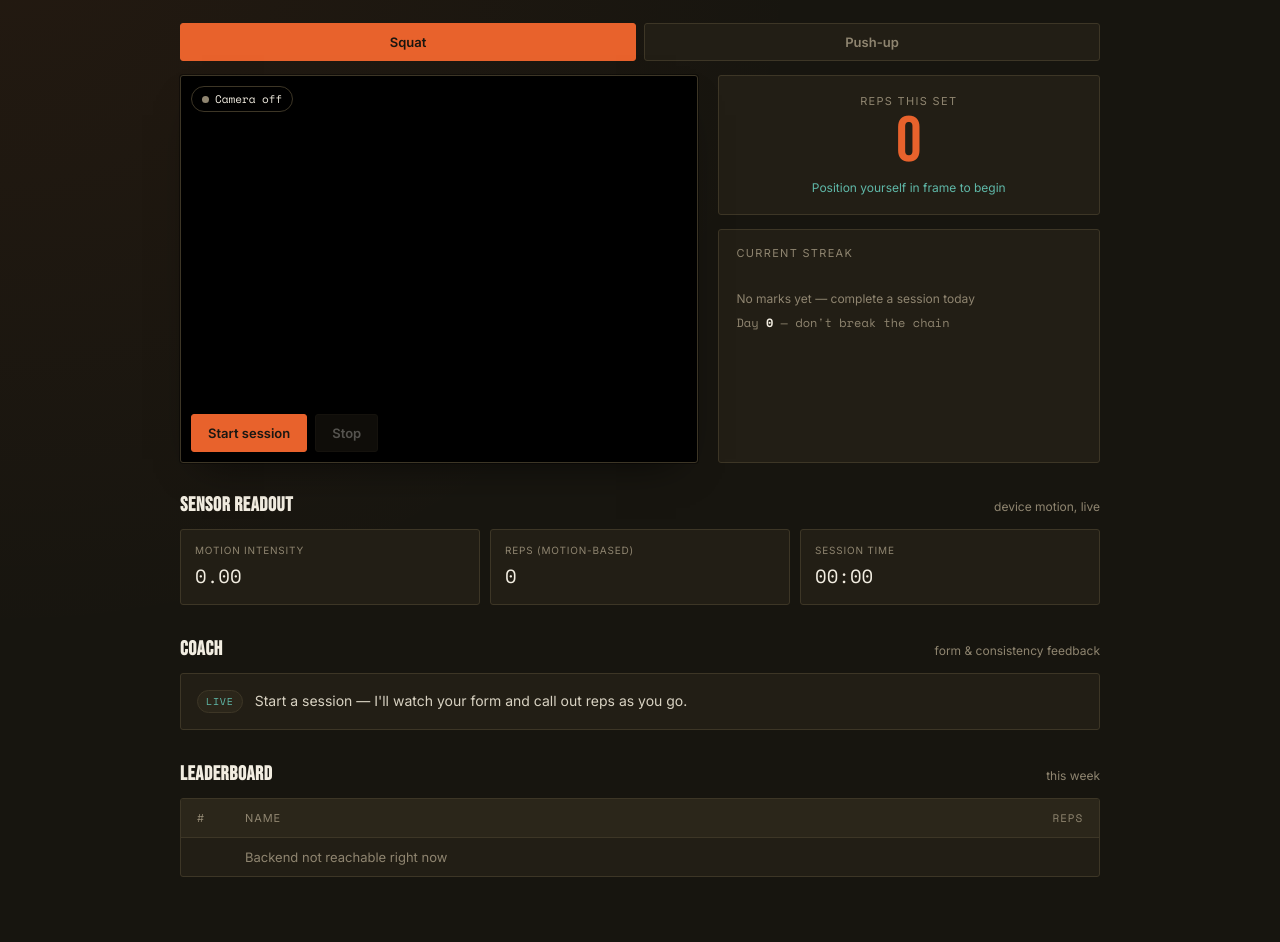
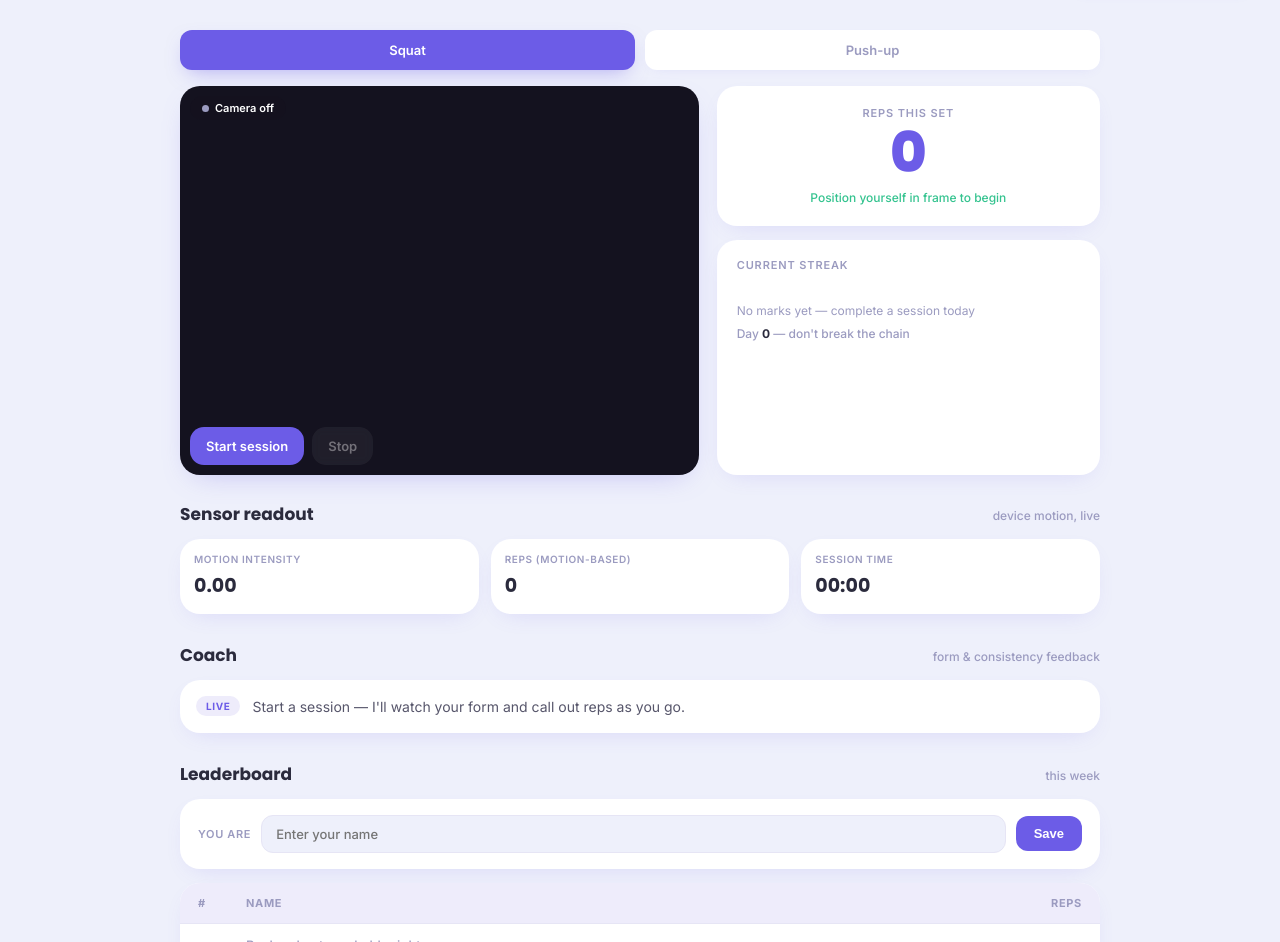
Before and after one commit to muthupriyan-dev/disciplinex, a plain HTML site: page frontend/index.html in a window 1280 px wide. Shown: the part 70-1012 px from the top of the page. Drawn offline with nearby package versions, Linux system fonts and the light colour scheme; no server answers.

Commit message:
Revamp styles and layout for DisciplineX app
Updated styles and structure for the DisciplineX web app, including changes to layout, colors, and font families. Enhanced user interface elements such as buttons, cards, and headers for improved aesthetics and usability.

```diff
--- a/frontend/index.html
+++ b/frontend/index.html
@@ -5,170 +5,179 @@
 <meta name="viewport" content="width=device-width, initial-scale=1.0">
 <title>DisciplineX — Show Up. Prove It.</title>
 <link rel="preconnect" href="https://fonts.googleapis.com">
-<link href="https://fonts.googleapis.com/css2?family=Bebas+Neue&family=Inter:wght@400;500;600;700&family=Space+Mono:wght@400;700&display=swap" rel="stylesheet">
+<link href="https://fonts.googleapis.com/css2?family=Poppins:wght@500;600;700;800&family=Inter:wght@400;500;600;700&display=swap" rel="stylesheet">
 <style>
   :root{
-    --bg: #17150f;
-    --surface: #221e15;
-    --surface-2: #2b261a;
-    --line: #3d3626;
-    --text: #f2ede1;
-    --muted: #8f8570;
-    --accent: #e8622c;
-    --accent-glow: rgba(232,98,44,0.35);
-    --good: #5fb8a8;
-    --radius: 3px;
+    --bg: #eef0fb;
+    --card: #ffffff;
+    --chip: #eeecfb;
+    --line: #e6e5f5;
+    --text: #2b2b3d;
+    --muted: #9b9bc0;
+    --accent: #6c5ce7;
+    --accent-dark: #5644d1;
+    --good: #34c38f;
+    --warn: #ff7a59;
+    --radius: 20px;
+    --radius-sm: 12px;
   }
   *{box-sizing:border-box;margin:0;padding:0;}
   body{
-    background:
-      radial-gradient(ellipse at top left, rgba(232,98,44,0.06), transparent 45%),
-      var(--bg);
+    background:var(--bg);
     color:var(--text);
     font-family:'Inter',sans-serif;
     min-height:100vh;
     -webkit-font-smoothing:antialiased;
   }
-  .mono{font-family:'Space Mono',monospace;}
-  .display{font-family:'Bebas Neue',sans-serif;letter-spacing:0.03em;}
+  .display{font-family:'Poppins',sans-serif;}
 
   header{
     display:flex;align-items:center;justify-content:space-between;
-    padding:16px 22px;
-    border-bottom:1px solid var(--line);
-    position:sticky;top:0;background:rgba(23,21,15,0.92);backdrop-filter:blur(6px);
+    padding:18px 22px;
+    position:sticky;top:0;background:rgba(238,240,251,0.9);backdrop-filter:blur(6px);
     z-index:50;
   }
   .logo{
-    font-family:'Bebas Neue',sans-serif;
-    font-size:26px;letter-spacing:0.04em;
+    font-family:'Poppins',sans-serif;font-weight:800;
+    font-size:20px;letter-spacing:-0.01em;color:var(--text);
   }
   .logo span{color:var(--accent);}
-  nav{display:flex;gap:6px;}
+  nav{display:flex;gap:6px;background:var(--card);padding:5px;border-radius:30px;box-shadow:0 4px 14px -6px rgba(108,92,231,0.18);}
   nav button{
-    background:none;border:1px solid transparent;color:var(--muted);
+    background:none;border:none;color:var(--muted);
     font-family:'Inter';font-size:13px;font-weight:600;
-    padding:8px 14px;border-radius:var(--radius);cursor:pointer;
-    letter-spacing:0.02em;transition:all .15s ease;
+    padding:9px 16px;border-radius:24px;cursor:pointer;
+    transition:all .18s ease;
   }
-  nav button.active{color:var(--text);border-color:var(--line);background:var(--surface);}
-  nav button:hover{color:var(--text);}
+  nav button.active{color:#fff;background:var(--accent);}
 
-  main{max-width:960px;margin:0 auto;padding:26px 20px 80px;}
+  main{max-width:960px;margin:0 auto;padding:20px 20px 80px;}
 
-  .mode-row{display:flex;gap:8px;margin-bottom:14px;}
+  .mode-row{display:flex;gap:10px;margin-bottom:16px;}
   .mode-btn{
-    flex:1;background:var(--surface);border:1px solid var(--line);color:var(--muted);
-    font-family:'Inter';font-weight:600;font-size:13px;padding:10px;border-radius:var(--radius);
-    cursor:pointer;transition:all .15s ease;
+    flex:1;background:var(--card);border:none;color:var(--muted);
+    font-family:'Inter';font-weight:600;font-size:13px;padding:12px;border-radius:var(--radius-sm);
+    cursor:pointer;transition:all .18s ease;box-shadow:0 4px 14px -8px rgba(108,92,231,0.18);
   }
-  .mode-btn.active{color:var(--bg);background:var(--accent);border-color:var(--accent);}
+  .mode-btn.active{color:#fff;background:var(--accent);box-shadow:0 8px 20px -8px rgba(108,92,231,0.5);}
+
+  .card{
+    background:var(--card);border-radius:var(--radius);
+    box-shadow:0 8px 24px -12px rgba(108,92,231,0.22);
+  }
 
   /* HERO */
   .hero{
-    display:grid;grid-template-columns:1.15fr 0.85fr;gap:20px;
-    margin-bottom:30px;
+    display:grid;grid-template-columns:1.15fr 0.85fr;gap:18px;
+    margin-bottom:26px;
   }
   @media(max-width:760px){.hero{grid-template-columns:1fr;}}
   .cam-wrap{
-    position:relative;background:#000;border-radius:var(--radius);
-    overflow:hidden;border:1px solid var(--line);aspect-ratio:4/3;
-    box-shadow:0 0 0 1px rgba(0,0,0,0.4), 0 18px 40px -22px rgba(0,0,0,0.7);
+    position:relative;background:#14121f;border-radius:var(--radius);
+    overflow:hidden;aspect-ratio:4/3;
+    box-shadow:0 10px 30px -14px rgba(108,92,231,0.4);
   }
   video, canvas{position:absolute;top:0;left:0;width:100%;height:100%;object-fit:cover;}
   video{transform:scaleX(-1);}
   canvas{transform:scaleX(-1);}
   .cam-badge{
     position:absolute;top:10px;left:10px;z-index:5;
-    background:rgba(0,0,0,0.6);border:1px solid var(--line);
-    padding:4px 10px;border-radius:20px;font-size:11px;font-family:'Space Mono';
+    background:rgba(20,18,31,0.6);
+    padding:5px 12px;border-radius:20px;font-size:11px;font-family:'Inter';font-weight:600;color:#fff;
     display:flex;align-items:center;gap:6px;
   }
-  .dot{width:7px;height:7px;border-radius:50%;background:var(--muted);}
-  .dot.live{background:var(--accent);box-shadow:0 0 0 4px var(--accent-glow);animation:pulse 1.6s infinite;}
-  @keyframes pulse{0%,100%{box-shadow:0 0 0 3px var(--accent-glow);}50%{box-shadow:0 0 0 6px transparent;}}
+  .dot{width:7px;height:7px;border-radius:50%;background:#9b9bc0;}
+  .dot.live{background:#ff5c5c;box-shadow:0 0 0 4px rgba(255,92,92,0.3);animation:pulse 1.6s infinite;}
+  @keyframes pulse{0%,100%{box-shadow:0 0 0 3px rgba(255,92,92,0.3);}50%{box-shadow:0 0 0 6px transparent;}}
   .cam-controls{
     position:absolute;bottom:10px;left:10px;right:10px;z-index:5;
     display:flex;gap:8px;
   }
   .btn{
     font-family:'Inter';font-weight:600;font-size:13px;
-    padding:10px 16px;border-radius:var(--radius);cursor:pointer;
-    background:var(--surface-2);color:var(--text);border:1px solid var(--line);
-    transition:all .15s ease;
+    padding:11px 16px;border-radius:14px;cursor:pointer;
+    background:rgba(255,255,255,0.14);color:#fff;border:none;
+    transition:all .18s ease;backdrop-filter:blur(4px);
   }
-  .btn.primary{background:var(--accent);color:#1a1712;border-color:var(--accent);}
-  .btn.primary:hover{filter:brightness(1.08);}
-  .btn:disabled{opacity:0.35;cursor:not-allowed;}
+  .btn.primary{background:var(--accent);color:#fff;}
+  .btn.primary:hover{background:var(--accent-dark);}
+  .btn:disabled{opacity:0.4;cursor:not-allowed;}
 
   .hero-side{display:flex;flex-direction:column;gap:14px;}
   .rep-readout{
-    background:var(--surface);border:1px solid var(--line);border-radius:var(--radius);
-    padding:18px;text-align:center;
+    padding:20px;text-align:center;
   }
-  .rep-readout .label{font-size:11px;color:var(--muted);letter-spacing:0.12em;text-transform:uppercase;margin-bottom:2px;}
-  .rep-readout .value{font-family:'Bebas Neue';font-size:64px;line-height:1;color:var(--accent);}
-  .form-note{font-size:12px;color:var(--good);margin-top:6px;min-height:16px;}
-  .form-note.warn{color:var(--accent);}
+  .rep-readout .label{font-size:11px;color:var(--muted);letter-spacing:0.08em;text-transform:uppercase;font-weight:600;margin-bottom:2px;}
+  .rep-readout .value{font-family:'Poppins';font-weight:800;font-size:56px;line-height:1.1;color:var(--accent);}
+  .form-note{font-size:12px;color:var(--good);margin-top:6px;min-height:16px;font-weight:500;}
+  .form-note.warn{color:var(--warn);}
 
   .streak-tally{
-    background:var(--surface);border:1px solid var(--line);border-radius:var(--radius);
-    padding:16px 18px;flex:1;
+    padding:18px 20px;flex:1;
   }
-  .streak-tally .label{font-size:11px;color:var(--muted);letter-spacing:0.12em;text-transform:uppercase;margin-bottom:10px;}
+  .streak-tally .label{font-size:11px;color:var(--muted);letter-spacing:0.08em;text-transform:uppercase;font-weight:600;margin-bottom:10px;}
   .tally-marks{display:flex;flex-wrap:wrap;gap:5px;align-items:flex-end;min-height:36px;}
-  .mark{width:3px;height:24px;background:var(--muted);border-radius:1px;opacity:0.35;}
-  .mark.done{background:var(--accent);opacity:1;}
+  .mark{width:4px;height:24px;background:var(--chip);border-radius:2px;}
+  .mark.done{background:var(--accent);}
   .mark.group-close{margin-right:9px;}
-  .streak-count{font-family:'Space Mono';font-size:12px;color:var(--muted);margin-top:8px;}
+  .streak-count{font-size:12px;color:var(--muted);margin-top:8px;font-weight:500;}
   .streak-count b{color:var(--text);}
 
-  section{margin-bottom:32px;}
+  section{margin-bottom:28px;}
   .sec-head{display:flex;align-items:baseline;justify-content:space-between;margin-bottom:12px;}
-  .sec-head h2{font-family:'Bebas Neue';font-size:20px;letter-spacing:0.03em;}
-  .sec-head .sub{font-size:12px;color:var(--muted);}
+  .sec-head h2{font-family:'Poppins';font-weight:700;font-size:17px;}
+  .sec-head .sub{font-size:12px;color:var(--muted);font-weight:500;}
 
   .coach-card{
-    background:var(--surface);border:1px solid var(--line);border-radius:var(--radius);
     padding:16px;display:flex;gap:12px;align-items:flex-start;
   }
   .coach-tag{
-    font-family:'Space Mono';font-size:10px;letter-spacing:0.08em;
-    background:var(--surface-2);border:1px solid var(--line);color:var(--good);
-    padding:3px 8px;border-radius:20px;text-transform:uppercase;white-space:nowrap;
+    font-family:'Inter';font-weight:700;font-size:10px;letter-spacing:0.06em;
+    background:var(--chip);color:var(--accent);
+    padding:4px 10px;border-radius:20px;text-transform:uppercase;white-space:nowrap;
   }
-  .coach-text{font-size:14px;line-height:1.5;color:#d8d2c2;}
+  .coach-text{font-size:14px;line-height:1.5;color:#57566b;}
 
-  .board{border:1px solid var(--line);border-radius:var(--radius);overflow:hidden;background:var(--surface);}
+  .name-card{padding:16px 18px;display:flex;gap:10px;align-items:center;margin-bottom:14px;}
+  .name-card input{
+    flex:1;border:1px solid var(--line);background:var(--bg);color:var(--text);
+    padding:10px 14px;border-radius:12px;font-family:'Inter';font-size:13px;font-weight:500;outline:none;
+  }
+  .name-card input:focus{border-color:var(--accent);}
+  .name-card button{
+    background:var(--accent);color:#fff;border:none;padding:10px 18px;border-radius:12px;
+    font-weight:600;font-size:13px;cursor:pointer;white-space:nowrap;
+  }
+  .name-card .label{font-size:11px;color:var(--muted);font-weight:600;text-transform:uppercase;letter-spacing:0.06em;white-space:nowrap;}
+
+  .board{border-radius:var(--radius);overflow:hidden;}
   .board-row{
     display:grid;grid-template-columns:36px 1fr 80px;gap:12px;
-    padding:11px 16px;align-items:center;
-    border-bottom:1px solid var(--line);font-size:13px;
+    padding:13px 18px;align-items:center;
+    border-bottom:1px solid var(--line);font-size:13px;font-weight:500;
   }
   .board-row:last-child{border-bottom:none;}
-  .board-row.head{background:var(--surface-2);color:var(--muted);font-size:11px;letter-spacing:0.08em;text-transform:uppercase;}
-  .board-row.me{background:rgba(232,98,44,0.09);}
-  .rank{font-family:'Space Mono';color:var(--muted);}
+  .board-row.head{background:var(--chip);color:var(--muted);font-size:11px;letter-spacing:0.06em;text-transform:uppercase;font-weight:700;}
+  .board-row.me{background:#f4f2ff;}
+  .rank{color:var(--muted);font-weight:700;}
   .board-row.me .rank{color:var(--accent);}
-  .score{font-family:'Space Mono';text-align:right;}
+  .score{text-align:right;font-weight:700;}
 
-  .sensor-grid{display:grid;grid-template-columns:repeat(3,1fr);gap:10px;}
+  .sensor-grid{display:grid;grid-template-columns:repeat(3,1fr);gap:12px;}
   @media(max-width:600px){.sensor-grid{grid-template-columns:1fr 1fr;}}
   .sensor-card{
-    background:var(--surface);border:1px solid var(--line);border-radius:var(--radius);
     padding:14px;
   }
-  .sensor-card .label{font-size:10px;color:var(--muted);letter-spacing:0.08em;text-transform:uppercase;}
-  .sensor-card .val{font-family:'Space Mono';font-size:19px;margin-top:6px;}
+  .sensor-card .label{font-size:10px;color:var(--muted);letter-spacing:0.06em;text-transform:uppercase;font-weight:600;}
+  .sensor-card .val{font-family:'Poppins';font-weight:700;font-size:19px;margin-top:6px;color:var(--text);}
 
   footer{
-    text-align:center;padding:24px;color:var(--muted);font-size:12px;
-    border-top:1px solid var(--line);
+    text-align:center;padding:24px;color:var(--muted);font-size:12px;font-weight:500;
   }
   .toast{
     position:fixed;bottom:20px;left:50%;transform:translateX(-50%);
-    background:var(--surface-2);border:1px solid var(--line);color:var(--text);
-    padding:10px 18px;border-radius:var(--radius);font-size:13px;
+    background:var(--text);color:#fff;
+    padding:11px 20px;border-radius:14px;font-size:13px;font-weight:500;
     opacity:0;pointer-events:none;transition:opacity 0.3s ease;z-index:100;
   }
   .toast.show{opacity:1;}
@@ -177,7 +186,7 @@
 <body>
 
 <header>
-  <div class="logo">DISCIPLINE<span>X</span></div>
+  <div class="logo">Discipline<span>X</span></div>
   <nav>
     <button class="active" data-tab="train">Train</button>
     <button data-tab="board">Leaderboard</button>
@@ -201,12 +210,12 @@
       </div>
     </div>
     <div class="hero-side">
-      <div class="rep-readout">
+      <div class="rep-readout card">
         <div class="label">Reps this set</div>
-        <div class="value mono" id="repCount">0</div>
+        <div class="value" id="repCount">0</div>
         <div class="form-note" id="formNote">Position yourself in frame to begin</div>
       </div>
-      <div class="streak-tally">
+      <div class="streak-tally card">
         <div class="label">Current streak</div>
         <div class="tally-marks" id="tallyMarks"></div>
         <div class="streak-count">Day <b id="streakNum">0</b> — don't break the chain</div>
@@ -217,15 +226,15 @@
   <section id="sensorSection">
     <div class="sec-head"><h2>Sensor readout</h2><span class="sub">device motion, live</span></div>
     <div class="sensor-grid">
-      <div class="sensor-card"><div class="label">Motion intensity</div><div class="val mono" id="motionVal">0.00</div></div>
-      <div class="sensor-card"><div class="label">Reps (motion-based)</div><div class="val mono" id="motionReps">0</div></div>
-      <div class="sensor-card"><div class="label">Session time</div><div class="val mono" id="sessionTime">00:00</div></div>
+      <div class="sensor-card card"><div class="label">Motion intensity</div><div class="val" id="motionVal">0.00</div></div>
+      <div class="sensor-card card"><div class="label">Reps (motion-based)</div><div class="val" id="motionReps">0</div></div>
+      <div class="sensor-card card"><div class="label">Session time</div><div class="val" id="sessionTime">00:00</div></div>
     </div>
   </section>
 
   <section>
     <div class="sec-head"><h2>Coach</h2><span class="sub">form &amp; consistency feedback</span></div>
-    <div class="coach-card">
+    <div class="coach-card card">
       <span class="coach-tag">Live</span>
       <div class="coach-text" id="coachText">Start a session — I'll watch your form and call out reps as you go.</div>
     </div>
@@ -233,7 +242,12 @@
 
   <section id="board">
     <div class="sec-head"><h2>Leaderboard</h2><span class="sub">this week</span></div>
-    <div class="board" id="boardList">
+    <div class="name-card card">
+      <span class="label">You are</span>
+      <input type="text" id="nameInput" placeholder="Enter your name" maxlength="20">
+      <button id="saveNameBtn">Save</button>
+    </div>
+    <div class="board card" id="boardList">
       <div class="board-row head"><span>#</span><span>Name</span><span class="score">Reps</span></div>
     </div>
   </section>
@@ -250,7 +264,6 @@
 // ---------- CONFIG ----------
 const API_BASE = window.DISCIPLINEX_API || "https://disciplinex-mkj0.onrender.com";
 
-// skeleton connections (MoveNet 17-point layout)
 const SKELETON_EDGES = [
   ['nose','left_eye'],['nose','right_eye'],['left_eye','left_ear'],['right_eye','right_ear'],
   ['left_shoulder','right_shoulder'],
@@ -264,9 +277,9 @@ const SKELETON_EDGES = [
 // ---------- STATE ----------
 let detector = null;
 let running = false;
-let exerciseMode = 'squat'; // 'squat' | 'pushup'
+let exerciseMode = 'squat';
 let repCount = 0;
-let repState = "up"; // hysteresis state machine: 'up' | 'down'
+let repState = "up";
 let lastRepTime = 0;
 const REP_COOLDOWN_MS = 500;
 let sessionStart = null;
@@ -275,9 +288,7 @@ let motionBaseline = null;
 let motionReps = 0;
 let lastMotionPeak = 0;
 
-// ---------- ANGLE MATH ----------
 function angleAt(a, b, c){
-  // angle at point b, formed by rays b->a and b->c, in degrees
   const abx = a.x-b.x, aby = a.y-b.y;
   const cbx = c.x-b.x, cby = c.y-b.y;
   const dot = abx*cbx + aby*cby;
@@ -287,13 +298,28 @@ function angleAt(a, b, c){
   return Math.acos(cos) * 180/Math.PI;
 }
 
-// ---------- STREAK (localStorage) ----------
+// ---------- NAME ----------
+function loadName(){
+  const name = localStorage.getItem('dx_name') || '';
+  document.getElementById('nameInput').value = name;
+}
+document.getElementById('saveNameBtn').addEventListener('click', ()=>{
+  const val = document.getElementById('nameInput').value.trim();
+  if(!val){ toast("Enter a name first"); return; }
+  localStorage.setItem('dx_name', val);
+  toast("Name saved");
+  loadLeaderboard();
+});
+function getUserName(){
+  return localStorage.getItem('dx_name') || 'Anonymous';
+}
+
+// ---------- STREAK ----------
 function getStreakData(){
   const raw = localStorage.getItem('dx_streak');
   return raw ? JSON.parse(raw) : { count: 0, lastDate: null };
 }
 function saveStreakData(d){ localStorage.setItem('dx_streak', JSON.stringify(d)); }
-
 function markTodayComplete(){
   const data = getStreakData();
   const today = new Date().toDateString();
@@ -305,7 +331,6 @@ function markTodayComplete(){
   renderStreak();
   syncStreakToServer(data.count);
 }
-
 function renderStreak(){
   const data = getStreakData();
   document.getElementById('streakNum').textContent = data.count;
@@ -327,11 +352,10 @@ function toast(msg){
   t.classList.add('show');
   setTimeout(()=>t.classList.remove('show'), 2200);
 }
-
 function setCoach(msg, isWarn){
   const el = document.getElementById('coachText');
   el.textContent = msg;
-  el.parentElement.querySelector('.coach-tag').style.color = isWarn ? 'var(--accent)' : 'var(--good)';
+  el.parentElement.querySelector('.coach-tag').style.color = isWarn ? 'var(--warn)' : 'var(--accent)';
 }
 
 // ---------- EXERCISE MODE ----------
@@ -352,12 +376,9 @@ async function initPose(){
     { modelType: poseDetection.movenet.modelType.SINGLEPOSE_LIGHTNING }
   );
 }
-
 function drawSkeleton(ctx, kpMap){
   ctx.lineWidth = 3;
-  ctx.strokeStyle = '#e8622c';
-  ctx.shadowColor = 'rgba(232,98,44,0.7)';
-  ctx.shadowBlur = 6;
+  ctx.strokeStyle = '#6c5ce7';
   SKELETON_EDGES.forEach(([n1,n2])=>{
     const p1 = kpMap[n1], p2 = kpMap[n2];
     if(p1 && p2 && p1.score>0.4 && p2.score>0.4){
@@ -367,17 +388,15 @@ function drawSkeleton(ctx, kpMap){
       ctx.stroke();
     }
   });
-  ctx.shadowBlur = 0;
   Object.values(kpMap).forEach(p=>{
     if(p.score > 0.4){
       ctx.beginPath();
       ctx.arc(p.x,p.y,4,0,2*Math.PI);
-      ctx.fillStyle = '#f2ede1';
+      ctx.fillStyle = '#ffffff';
       ctx.fill();
     }
   });
 }
-
 function countRep(currentlyDown){
   const now = Date.now();
   if(currentlyDown && repState === 'up'){
@@ -395,7 +414,6 @@ function countRep(currentlyDown){
     }
   }
 }
-
 async function poseLoop(video, canvas, ctx){
   if(!running) return;
   const poses = await detector.estimatePoses(video);
@@ -457,7 +475,6 @@ function onMotion(e){
   if(motionBaseline === null) motionBaseline = mag;
   const delta = Math.abs(mag - motionBaseline);
   document.getElementById('motionVal').textContent = delta.toFixed(2);
-
   const now = Date.now();
   if(delta > 3.5 && now - lastMotionPeak > 500){
     motionReps++;
@@ -479,12 +496,10 @@ async function startSession(){
   }catch(err){
     toast("Camera access denied — motion tracking only");
   }
-
   if(!detector){
     setCoach("Loading pose model...", false);
     await initPose();
   }
-
   initMotion();
   running = true;
   repCount = 0; motionReps = 0; repState = "up"; motionBaseline = null; lastRepTime = 0;
@@ -507,7 +522,6 @@ async function startSession(){
   const ctx = canvas.getContext('2d');
   poseLoop(video, canvas, ctx);
 }
-
 function stopSession(){
   running = false;
   clearInterval(sessionTimer);
@@ -528,7 +542,7 @@ function stopSession(){
   }
 }
 
-// ---------- BACKEND SYNC (leaderboard) ----------
+// ---------- BACKEND SYNC ----------
 async function syncRepsToServer(reps){
   try{
     await fetch(`${API_BASE}/api/log`, {
@@ -548,14 +562,6 @@ async function syncStreakToServer(count){
     });
   }catch(e){}
 }
-function getUserName(){
-  let name = localStorage.getItem('dx_name');
-  if(!name){
-    name = prompt("Name for leaderboard:") || "Anonymous";
-    localStorage.setItem('dx_name', name);
-  }
-  return name;
-}
 async function loadLeaderboard(){
   const list = document.getElementById('boardList');
   try{
@@ -564,15 +570,14 @@ async function loadLeaderboard(){
     list.innerHTML = '<div class="board-row head"><span>#</span><span>Name</span><span class="score">Reps</span></div>';
     data.forEach((row, i)=>{
       const div = document.createElement('div');
-      div.className = 'board-row' + (row.user === getUserNameSafe() ? ' me' : '');
-      div.innerHTML = `<span class="rank mono">${i+1}</span><span>${row.user}</span><span class="score mono">${row.reps}</span>`;
+      div.className = 'board-row' + (row.user === getUserName() ? ' me' : '');
+      div.innerHTML = `<span class="rank">${i+1}</span><span>${row.user}</span><span class="score">${row.reps}</span>`;
       list.appendChild(div);
     });
   }catch(e){
     list.innerHTML = '<div class="board-row head"><span>#</span><span>Name</span><span class="score">Reps</span></div><div class="board-row"><span></span><span style="color:var(--muted);">Backend not reachable right now</span><span></span></div>';
   }
 }
-function getUserNameSafe(){ return localStorage.getItem('dx_name'); }
 
 // ---------- TABS ----------
 document.querySelectorAll('header nav button').forEach(btn=>{
@@ -590,6 +595,7 @@ document.querySelectorAll('header nav button').forEach(btn=>{
 // ---------- INIT ----------
 document.getElementById('startBtn').addEventListener('click', startSession);
 document.getElementById('stopBtn').addEventListener('click', stopSession);
+loadName();
 renderStreak();
 loadLeaderboard();
 </script>
```
